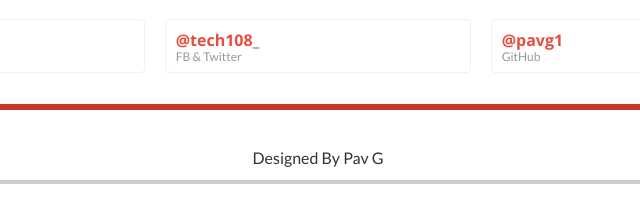
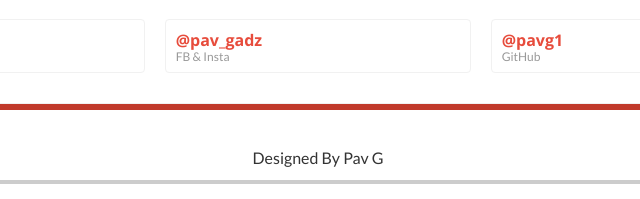
Before and after one commit to pavg1/pavg1.github.io, a plain HTML site: page index.html in a window 1280 px wide. Shown: the part 372-571 px from the top of the page, 322-962 px from the left. Drawn offline with nearby package versions, Linux system fonts and the light colour scheme; some icons are missing.

Commit message:
Edit 1
Another Edit

```diff
--- a/index.html
+++ b/index.html
@@ -117,8 +117,8 @@
                             <div class="item-box clearfix">
                               <i class="icon-facebook"></i>
                               <div class="item-data">
-                                <h3><a href="https://twitter.com/tech108_">@tech108_</a></h3>
-                                <p>FB & Twitter</p>
+                                <h3><a href="https://www.instagram.com/pav_gadz/">@pav_gadz</a></h3>
+                                <p>FB & Insta</p>
                               </div>
                             </div>
                           </div>
```
